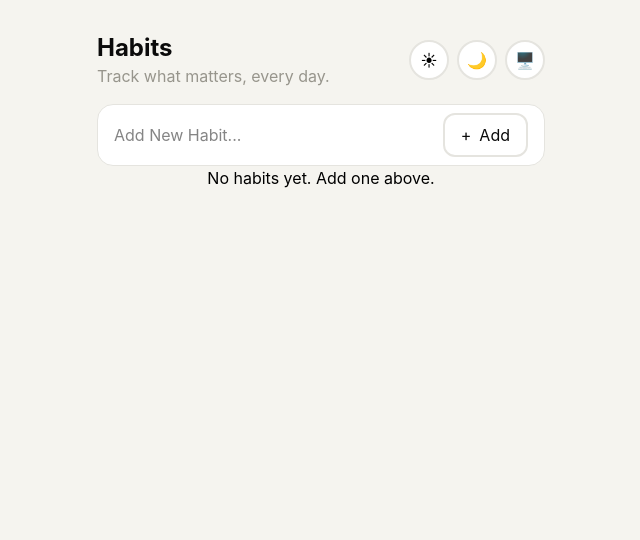
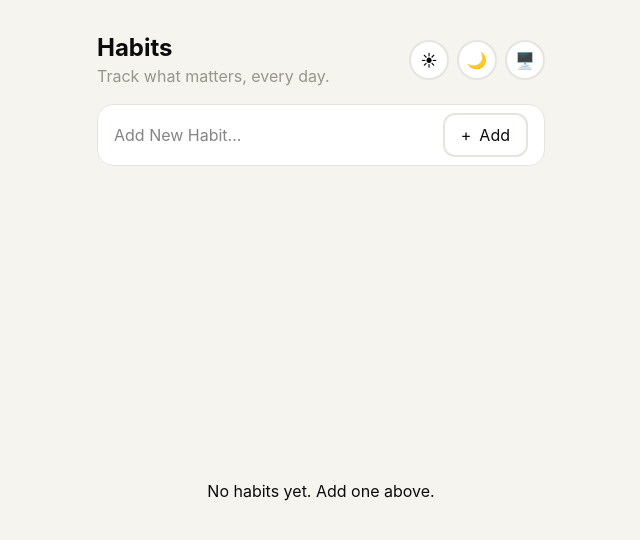
Before and after one commit to iabolfazl83/habit-tracker, a React (Vite) app: page / in a window 1280 px wide. Shown: the top 540 px of the page, without its empty margins (319-959 px from the left). Built offline with nearby package versions, Linux system fonts and the light colour scheme.

Commit message:
fixed the "no habits page" styles.

```diff
--- a/src/components/HabitList.tsx
+++ b/src/components/HabitList.tsx
@@ -9,7 +9,7 @@ interface HabitListProps {
 
 export function HabitList({habits, onComplete, onDelete}: HabitListProps) {
     if (habits.length === 0) {
-        return <p className="">No habits yet. Add one above.</p>;
+        return <p className="flex-1 text-claude-text dark:text-claude-text-dark flex items-center justify-center w-full">No habits yet. Add one above.</p>;
     }
 
     return (
```
